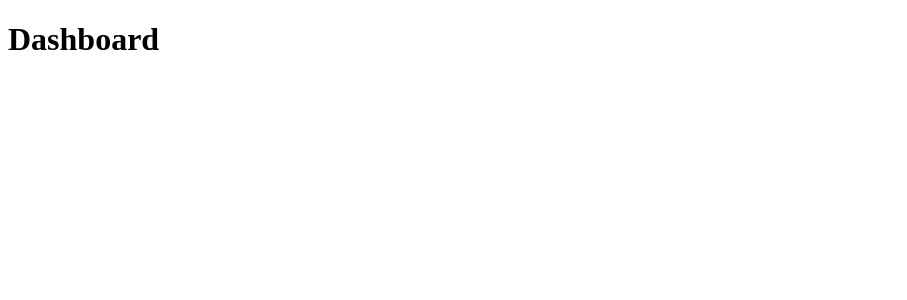
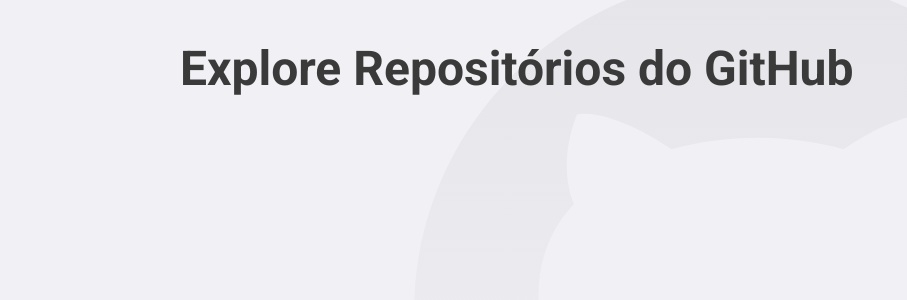
Before and after one commit to voigtito/Github-Explorer, a React (Create React App) app: page / in a window 1280 px wide. Shown: the top 300 px of the page, without its empty margins (0-907 px from the left). Built offline with nearby package versions, Linux system fonts and the light colour scheme; the HTML template or start-up script is replaced by a standard one.

Commit message:
Styled Components and global styles

```diff
--- a/package.json
+++ b/package.json
@@ -14,6 +14,7 @@
     "react-dom": "^16.13.1",
     "react-router-dom": "^5.2.0",
     "react-scripts": "3.4.1",
+    "styled-components": "^5.1.1",
     "typescript": "~3.7.2"
   },
   "scripts": {
@@ -38,6 +39,7 @@
     ]
   },
   "devDependencies": {
-    "@types/react-router-dom": "^5.1.5"
+    "@types/react-router-dom": "^5.1.5",
+    "@types/styled-components": "^5.1.2"
   }
 }
--- a/public/index.html
+++ b/public/index.html
@@ -6,6 +6,7 @@
     <meta name="theme-color" content="#3A3A3A" />
 
     <title>Github Explorer</title>
+    <link href="https://fonts.googleapis.com/css2?family=Roboto:wght@400;700&display=swap" rel="stylesheet">
   </head>
   <body>
     <noscript>You need to enable JavaScript to run this app.</noscript>
--- a/src/App.tsx
+++ b/src/App.tsx
@@ -1,13 +1,16 @@
 import React from 'react';
 import { BrowserRouter } from 'react-router-dom';
+import GlobalStyle from './styles/global';
 
 import Routes from './routes';
 
 const App: React.FC = () => {
-  return (
+  return (<>
     <BrowserRouter>
       <Routes />
     </BrowserRouter>
+    <GlobalStyle/>
+    </>
   );
 };
 
--- a/src/pages/Dashboard/index.tsx
+++ b/src/pages/Dashboard/index.tsx
@@ -1,8 +1,10 @@
 import React from 'react';
+
+import {Title} from './style';
 
 // React.FC = React Functional component
 const Dashboard: React.FC = () => {
-    return <h1>Dashboard</h1>
+    return <Title>Explore Repositórios do GitHub</Title>
 }
 
 export default Dashboard;
--- /dev/null
+++ b/src/pages/Dashboard/style.ts
@@ -0,0 +1,6 @@
+import styled from 'styled-components';
+
+export const Title = styled.h1`
+font-size: 48px;
+color: #3a3a3a;
+`;
--- /dev/null
+++ b/src/styles/global.ts
@@ -0,0 +1,32 @@
+import { createGlobalStyle } from 'styled-components';
+import githubBackground from '../assets/GithubBackground.svg';
+
+export default createGlobalStyle`
+
+*{
+    margin: 0;
+    padding: 0;
+    outline: 0;
+    box-sizing: border-box;
+}
+
+body{
+    background: #F0F0F5 url(${githubBackground}) no-repeat 70% top;
+    -webkit-font-smoothing: antialiased;
+}
+
+body, input, button {
+    font: 16px Roboto, sans-serif;
+}
+
+#root {
+    max-width: 960px;
+    margin: 0 auto;
+    padding: 40px 20px;
+}
+
+button {
+    cursor: pointer;
+}
+
+`
```
Also changed, not shown: src/assets/GithubBackground.svg (added), 1 other file (tests, documents, lock files or other folders).
